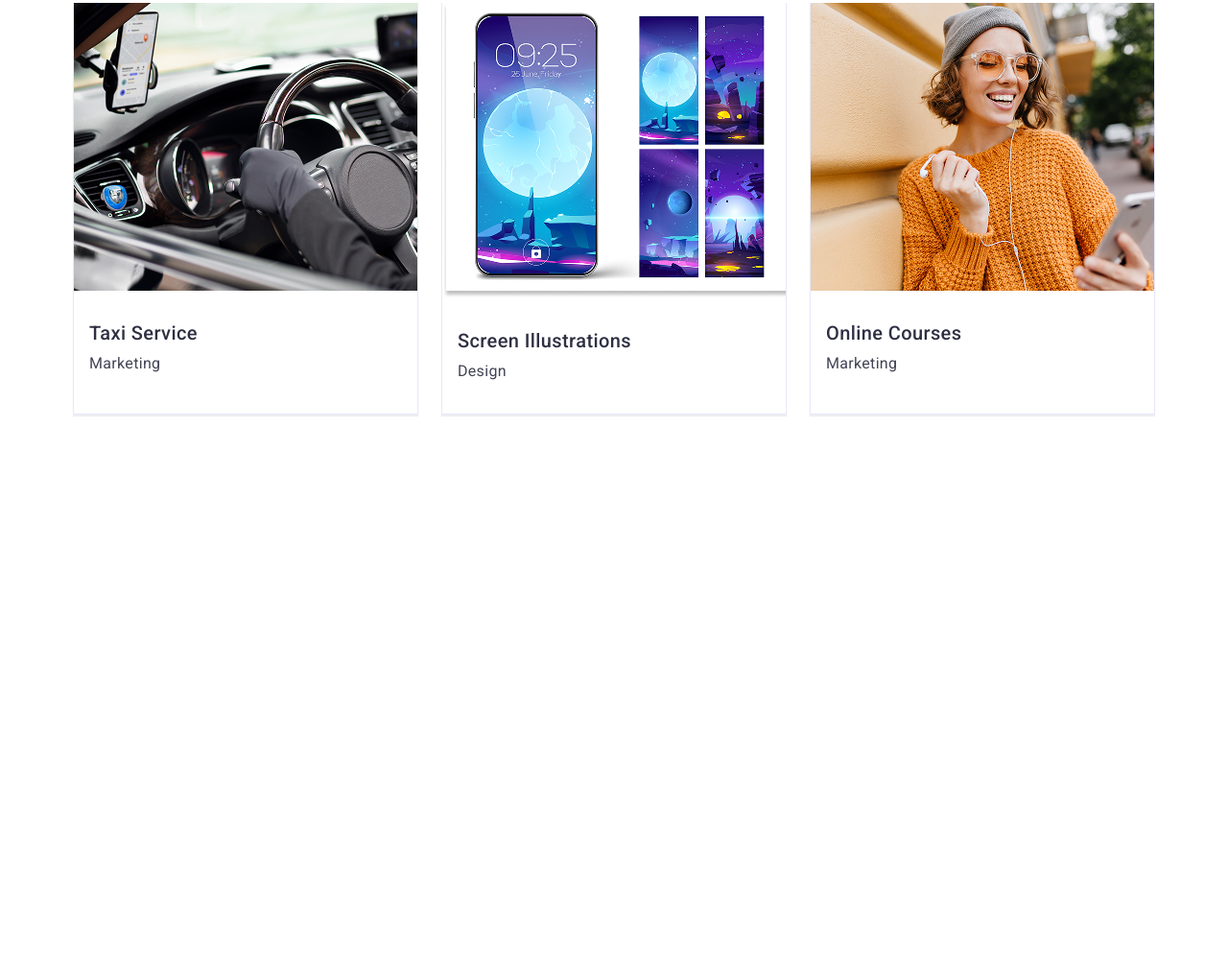
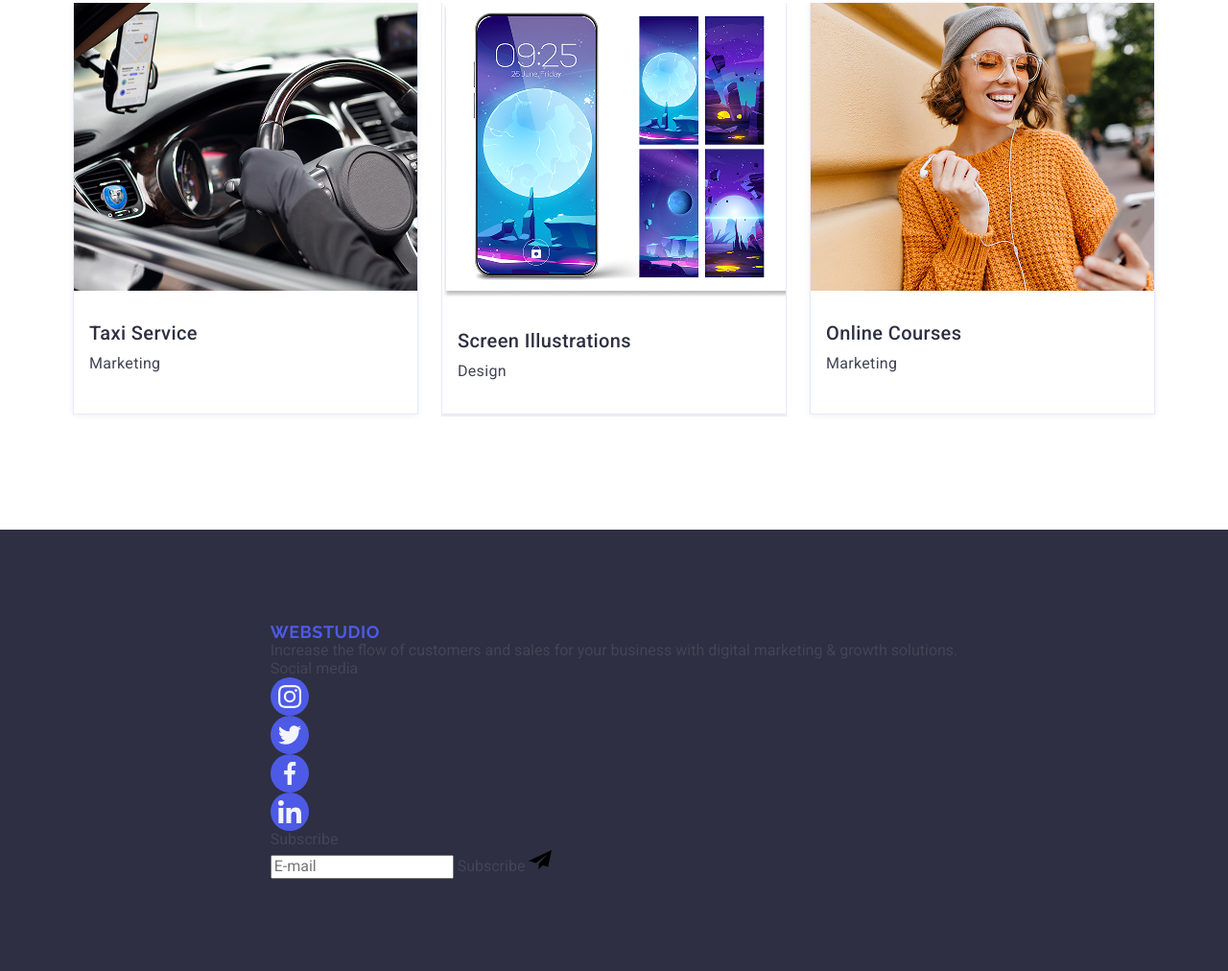
Before and after one commit to ArtemChayka/goit-markup-hw-06, a plain HTML site: page index.html in a window 1280 px wide. Shown: the part 2615-3627 px from the top of the page at 96% size. Before the commit the page ends 3167 px from the top, so only its background shows below. Drawn offline with nearby package versions, Linux system fonts and the light colour scheme.

Commit message:
10.03.25 5

```diff
--- a/css/styles.css
+++ b/css/styles.css
@@ -654,6 +654,10 @@ address {
 	border-left: 1px solid #e7e9fc;
 	border-right: 1px solid #e7e9fc;
 }
+.portfolio-item:nth-child(1) {
+	box-shadow: 0 2px 1px 0 rgba(46, 47, 66, 0.08), 0 1px 1px 0 rgba(46, 47, 66, 0.16), 0 1px 6px 0 rgba(46, 47, 66, 0.08);
+}
+
 .portfolio-list {
 	display: flex;
 	flex-wrap: wrap;
@@ -685,8 +689,14 @@ address {
 @media screen and (min-width: 768px) {
 	.portfolio-item {
 		width: calc((100% - 24px) / 2);
+	}
+	.portfolio-item:nth-child(1) {
+		box-shadow: 0 1px 6px 0 rgba(46, 47, 66, 0.08);
+	}
+	.portfolio-item:nth-child(5) {
 		box-shadow: 0 2px 1px 0 rgba(46, 47, 66, 0.08);
 	}
+
 	.portfolio-list {
 		row-gap: 72px;
 		column-gap: 24px;
@@ -737,3 +747,16 @@ address {
 			0 1px 6px 0 rgba(46, 47, 66, 0.08);
 	}
 }
+
+/* footer mobile */
+.footer {
+	padding: 96px 0;
+	background-color: #2e2f42;
+	display: flex;
+	gap: 72px;
+	align-items: center;
+}
+.footer-container {
+}
+/* footer tablet */
+/* footer desktop */
--- a/index.html
+++ b/index.html
@@ -366,7 +366,7 @@
     </section>
   </main>
 
-  <footer class="footer hidden">
+  <footer class="footer">
     <div class="container footer-container">
       <div class="footer-container-logo">
         <a class="logo" href="./index.html">Web<span class="studio-footer">Studio</span></a>
```
